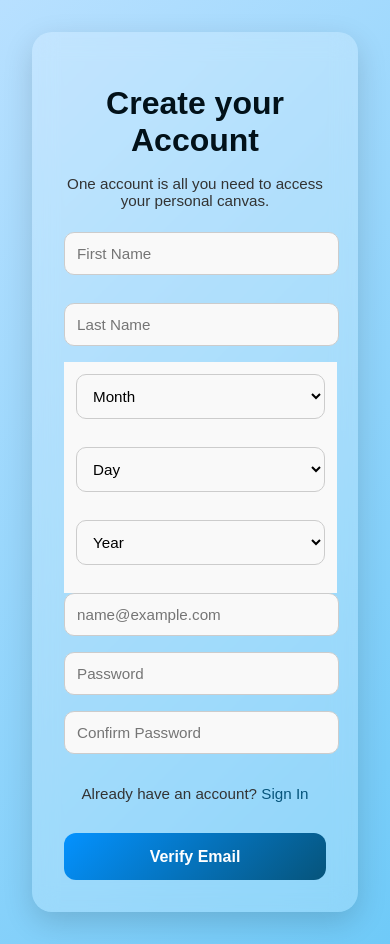
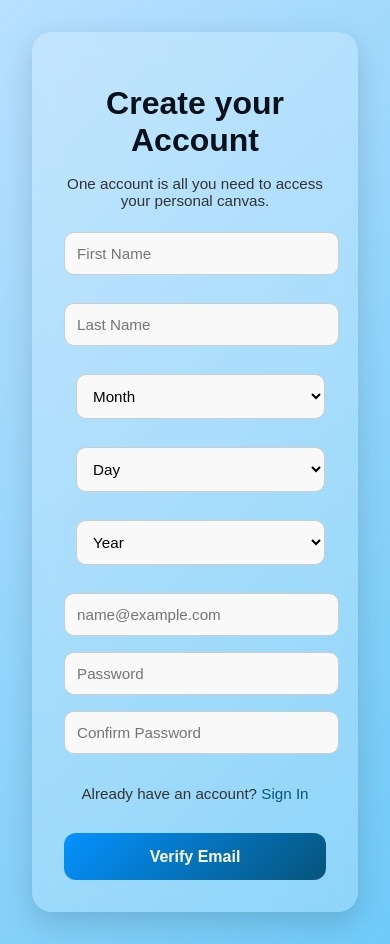
Before and after one commit to ManjotKaurGill/Task-Canvas, a React (Create React App) app: page /signup in a window 390 px wide. Built offline with nearby package versions, Linux system fonts and the light colour scheme; no server answers.

Commit message:
Update signup.css

```diff
--- a/src/styles/signup.css
+++ b/src/styles/signup.css
@@ -101,7 +101,6 @@
     flex-direction: column;
     padding: 0.75rem;
     font-size: 0.95rem;
-    background: #f9f9f9;
     width: 95%;
   }
 }
```
